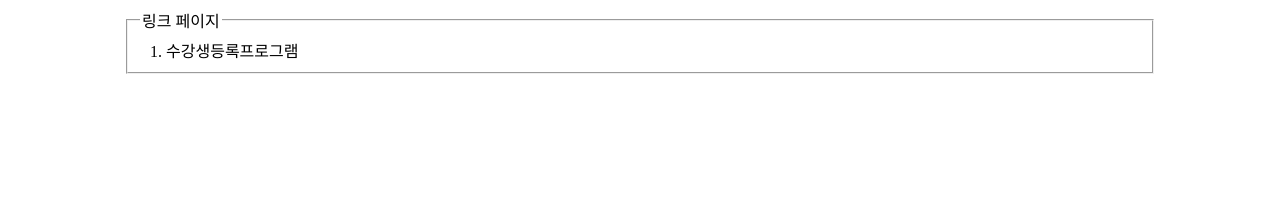
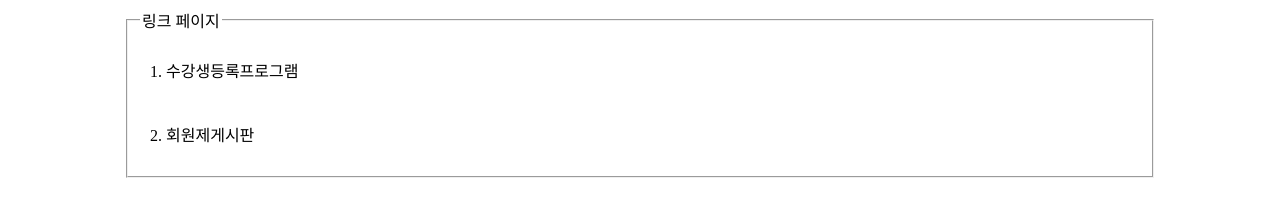
Before and after one commit to hanu1229/linkPage, a plain HTML site: page index.html in a window 1280 px wide. Drawn offline with Linux system fonts and the light colour scheme.

Commit message:
1, 2 번 링크 생성

```diff
--- a/index.css
+++ b/index.css
@@ -1,7 +1,3 @@
-#wrap {
-    margin : 0px auto;
-    width : 1000px
-}
 a {
     margin : 20px 10px;
     text-decoration : none;
@@ -12,3 +8,11 @@ a:hover {
     font-size : 20px;
     transition-duration: 1s;
 }
+#wrap {
+    margin : 0px auto;
+    width : 1000px
+}
+fieldset > div {
+    display : flex;
+    flex-direction : column;
+}
--- a/index.html
+++ b/index.html
@@ -12,7 +12,8 @@
         <fieldset id = "wrap">
             <legend>링크 페이지</legend>
             <div>
-                <a href = "">1. 수강생등록프로그램</a>
+                <a href = "./수강관리프로그램/index.html">1. 수강생등록프로그램</a>
+                <a href = "./회원제게시판/posting.html">2. 회원제게시판</a>
             </div>
         </fieldset>
     </body>
```
